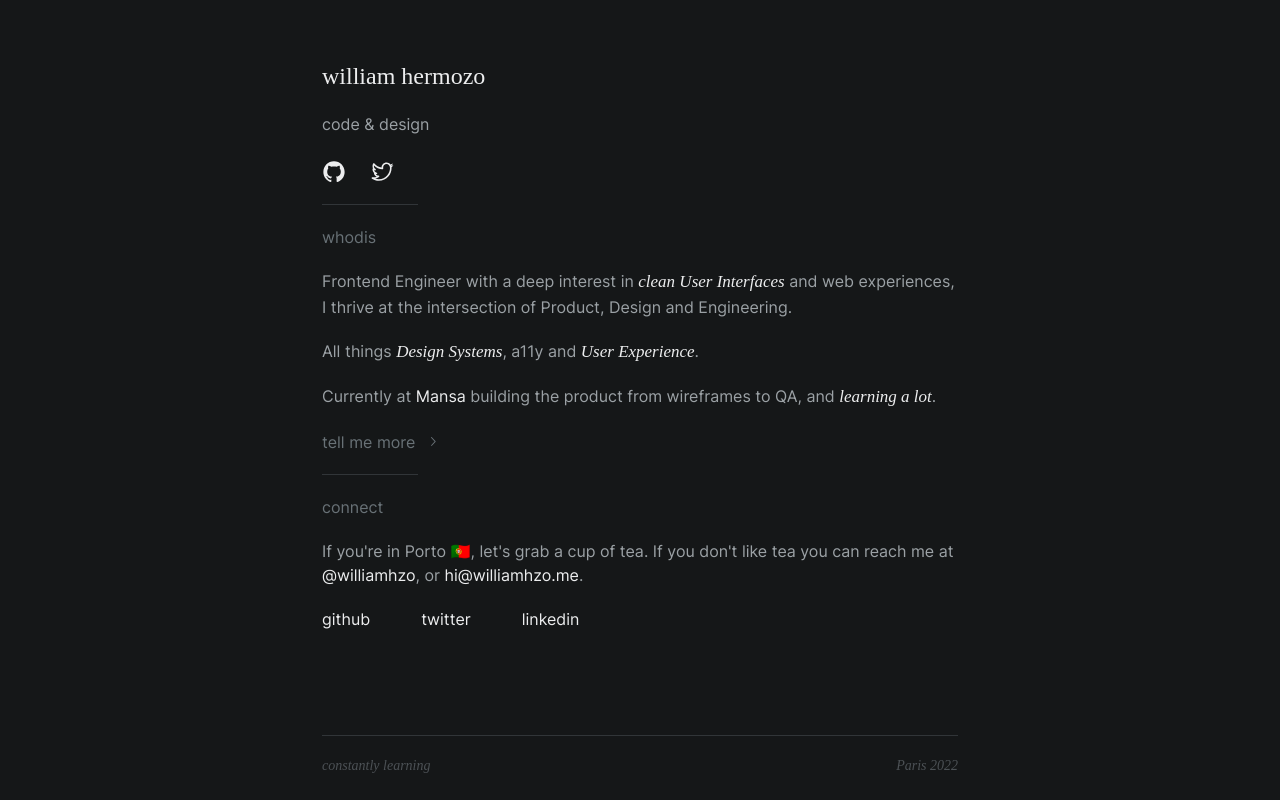
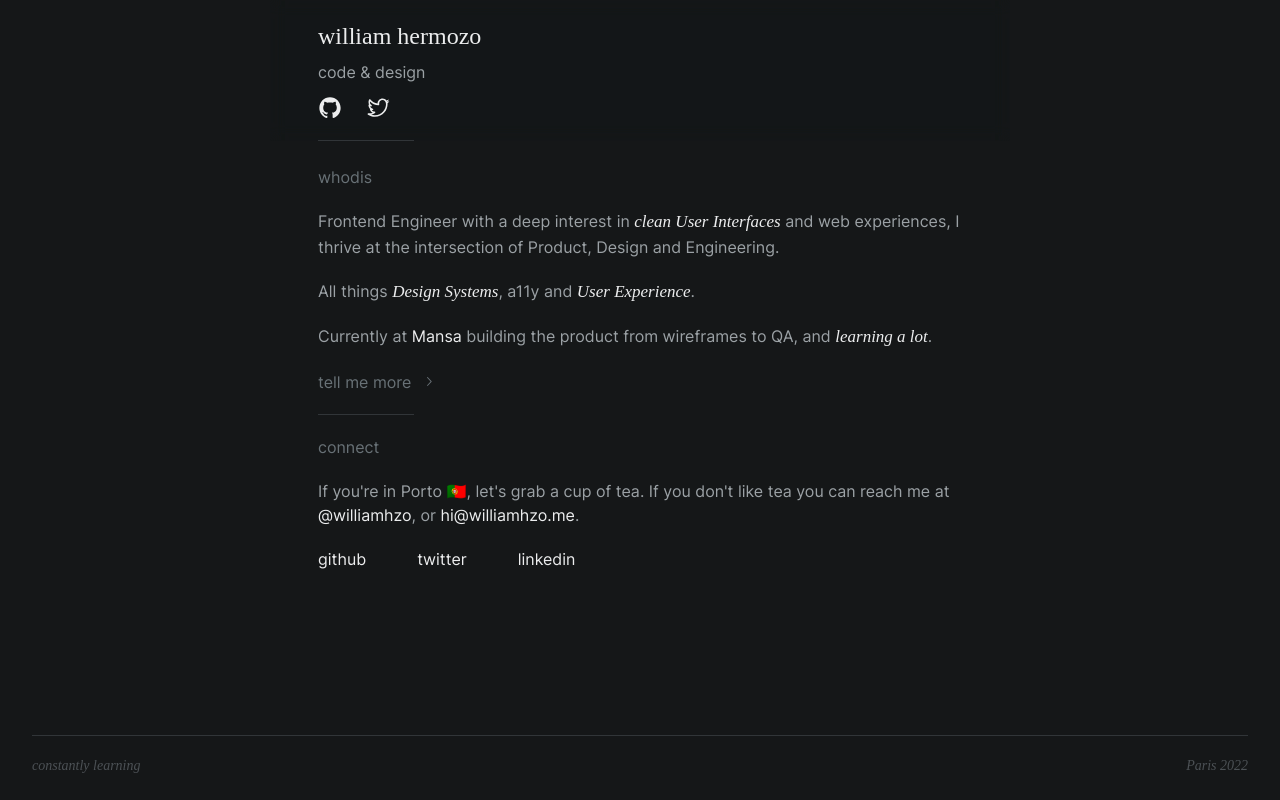
Before and after one commit to williamhzo/williamhzo.me-v1, a Next.js app: page / in a window 1280 px wide. Built offline with nearby package versions, Linux system fonts and the light colour scheme; a web font is replaced by a local one; what tailwindcss-radix would draw is missing.

Commit message:
feat: add effect on header

```diff
--- a/components/Header.tsx
+++ b/components/Header.tsx
@@ -2,16 +2,38 @@ import React from "react";
 import Link from "./atoms/Link";
 
 export default function Header() {
+  const [displaySubHeading, setDisplaySubHeading] = React.useState(true);
+
+  React.useEffect(() => {
+    function handleScroll() {
+      setDisplaySubHeading(window.scrollY < 30);
+    }
+
+    window.addEventListener("scroll", handleScroll, { passive: true });
+
+    return () => window.removeEventListener("scroll", handleScroll);
+  }, []);
+
   return (
-    <header className="pt-16">
+    <header className="container sticky top-0 z-50 mb-base bg-background/40 pt-base backdrop-blur backdrop-saturate-200">
       <h1 className="font-serif text-2xl leading-none text-high-contrast">
         william hermozo
       </h1>
 
-      <h2 className="bold mt-base font-normal text-contrast">code & design</h2>
+      <h2
+        className={`bold mt-tight font-normal text-contrast transition-all duration-500 ${
+          displaySubHeading ? "opacity-1" : "opacity-0"
+        }`}
+      >
+        code & design
+      </h2>
 
       <nav>
-        <ul className="mt-base flex items-center space-x-6">
+        <ul
+          className={`transition-translate mt-tight flex items-center space-x-6 duration-500 ${
+            displaySubHeading ? "translate-0" : "translate-y-[-100%]"
+          } `}
+        >
           <li>
             <Link href="https://github.com/williamhzo" title="Github">
               <svg
--- a/components/SEO.tsx
+++ b/components/SEO.tsx
@@ -16,6 +16,10 @@ export default function SEO() {
         property="og:description"
         content="William Hzo - Frontend Engineer, UI/UX"
       />
+      <meta
+        property="og:site_name"
+        content="William Hermozo, Frontend Engineer"
+      />
       <meta property="og:locale" content="en_GB" />
       <meta property="og:type" content="website" />
       <meta property="og:url" content="https://williamhzo.me/" />
@@ -23,6 +27,7 @@ export default function SEO() {
         property="og:image"
         content="https://res.cloudinary.com/flextance/image/upload/v1649709596/williamhzo.me/31082019-ELA02772_q8uwmp.jpg"
       />
+      <meta name="twitter:site" content="@williamhzo" />
       <meta name="theme-color" content="#151718" />
     </Head>
   );
--- a/pages/index.tsx
+++ b/pages/index.tsx
@@ -5,7 +5,7 @@ import WhoDis from "../components/sections/WhoDis";
 
 const Home: NextPage = () => {
   return (
-    <main className="pb-base">
+    <main className="container pb-base ">
       <WhoDis />
       <hr className="separator" />
       <Contact />
--- a/styles/globals.css
+++ b/styles/globals.css
@@ -8,7 +8,7 @@
   }
 
   body {
-    @apply mx-auto my-0 flex max-w-[70ch] flex-col  bg-background px-8 text-contrast;
+    @apply my-0 flex flex-col bg-background px-8 text-contrast;
   }
 
   section {
@@ -25,9 +25,25 @@
   select:not([disabled]) {
     @apply touch-manipulation;
   }
+
+  h3 {
+    @apply text-low-contrast;
+  }
+
+  em {
+    @apply font-serif text-[17px] text-high-contrast;
+  }
+
+  ::selection {
+    @apply bg-contrast text-background;
+  }
 }
 
 @layer components {
+  .container {
+    @apply mx-auto max-w-[74ch] md:px-12;
+  }
+
   .arrow-icon svg {
     opacity: 0;
     position: relative;
@@ -47,16 +63,4 @@
   .separator {
     @apply my-5 h-[1px] w-24 border-0 bg-subtle;
   }
-
-  h3 {
-    @apply text-low-contrast;
-  }
-
-  em {
-    @apply font-serif text-[17px] text-high-contrast;
-  }
-
-  ::selection {
-    @apply bg-contrast;
-  }
 }
--- a/tailwind.config.js
+++ b/tailwind.config.js
@@ -56,6 +56,7 @@ module.exports = {
         subtle: "#313538",
       },
       spacing: {
+        tight: "0.75rem",
         base: "1.5rem",
       },
       keyframes: {
```
